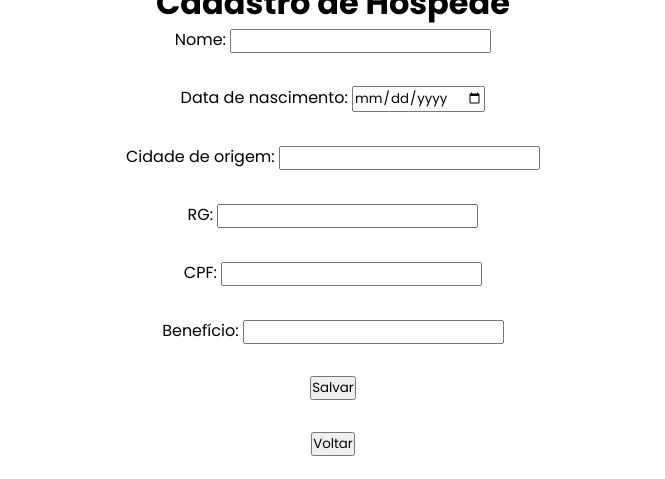
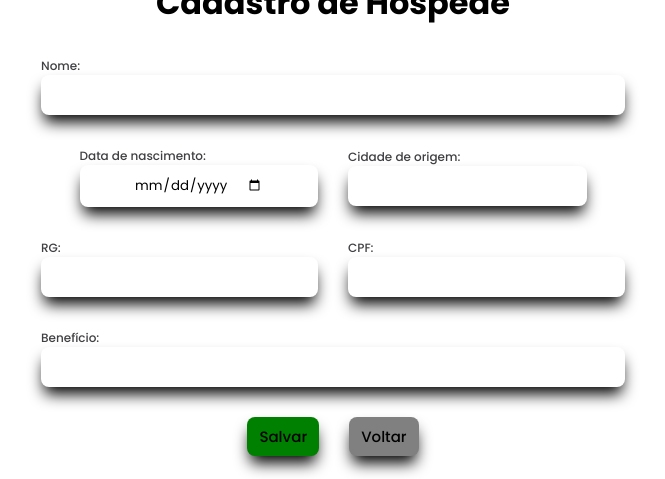
Before and after one commit to Kalleco/CasaPassagem, a PHP site: page /Paginas/cadmorador.html in a window 1280 px wide. Shown: the part 321-800 px from the top of the page, without its empty margins (307-972 px from the left). Run offline with PHP 8.4, Linux system fonts and the light colour scheme.

Commit message:
mudanças no layout e no css

```diff
--- a/Paginas/cadmorador.html
+++ b/Paginas/cadmorador.html
@@ -2,12 +2,11 @@
     <head>
         <meta charset="UTF-8">
         <meta name="viewport" content="width=device-width, initial-scale=1.0">
-        <title>Lista de Check-ins</title>
+        <title>Casa de passagem - Cadastro de Hóspede</title>
         <link rel="stylesheet" href="https://cdnjs.cloudflare.com/ajax/libs/font-awesome/6.7.2/css/all.min.css">
         <link rel="stylesheet" href="../css/style.css">
         <link rel="stylesheet" href="../css/navbar.css">
         <link rel="stylesheet" href="../css/home.css">
-        <link rel="stylesheet" href="../css/form.css">
       </head>
     <body>
   <header>
@@ -46,40 +45,48 @@
 
     <form action="/Formularios/moradores.php" method="POST" id="form">
         <div id="input-container">
-        <div id="input-box">
+
+            <div class="input-box">
                 <label for="nome" class="form-label">Nome:</label>
                 <input type="text" class="form-control" id="nome" name="nome" required>
             </div>
 
-      <div id="input-box">
+            <div class="form-row">
+                <div class="input-box">
                     <label for="data_nasc" class="form-label">Data de nascimento:</label>
                     <input type="date" class="form-control" id="data_nasc" name="data_nasc" required>
                 </div>
 
-      <div id="input-box">
+                <div class="input-box">
                     <label for="cidade_origem" class="form-label">Cidade de origem:</label>
                     <input type="text" class="form-control" id="cidade_origem" name="cidade_origem" required>
                 </div>
+            </div>
 
-      <div id="input-box">
+            <div class="form-row">
+                <div class="input-box">
                     <label for="rg" class="form-label">RG:</label>
                     <input type="text" class="form-control" id="rg" name="rg" required>
                 </div>
 
-      <div id="input-box">
+                <div class="input-box">
                     <label for="cpf" class="form-label">CPF:</label>
                     <input type="text" class="form-control" id="cpf" name="cpf" required>
                 </div>
+            </div>
 
-      <div id="input-box">
+            <div class="input-box">
                 <label for="beneficio" class="form-label">Benefício:</label>
                 <input type="text" class="form-control" id="beneficio" name="beneficio">
             </div>
 
+        </div>
+
+        <div class ="form-row">
         <button class="btn btn-success" type="submit">Salvar</button>
         <button type="button" class="btn btn-secondary" onclick="window.location.href='index.php'">Voltar</button>
+        </div>
     </form>
-</div>
  </main>
 
 
--- a/Paginas/lista.php
+++ b/Paginas/lista.php
@@ -35,7 +35,6 @@
         <link rel="stylesheet" href="/css/navbar.css">
         <link rel="stylesheet" href="/css/home.css">
         <link href="https://cdn.jsdelivr.net/npm/bootstrap@5.0.2/dist/css/bootstrap.min.css" rel="stylesheet" integrity="sha384-EVSTQN3/azprG1Anm3QDgpJLIm9Nao0Yz1ztcQTwFspd3yD65VohhpuuCOmLASjC" crossorigin="anonymous">
-
       </head>
     <body>
   <header>
@@ -61,12 +60,12 @@
 
       </ul>
 
-      <a href ='cadmorador.html' class = 'btn btn-default'>
+      <a href = "cadmorador.html" class = 'btn btn-default'>
           Cadastro
       </a>
      </nav>
+  </header>
 
-  </header>
     <main id="content">
       <div class="container-fluid">
       <div>
--- a/css/navbar.css
+++ b/css/navbar.css
@@ -25,6 +25,7 @@
 
 .btn-default{
     border: none;
+    color: white;
     display: flex;
     align-items: center;
     text-decoration: none;
@@ -47,14 +48,95 @@
 
 #input-container{
     display: flex;
-    justify-content: center;
     flex-direction: column;
     gap: 32px;
 }
 
-#form-title{
+#form-header{
     display: flex;
     justify-content: center;
     flex-direction: column;
     gap: 10px;
 }
+
+#form-title{
+    display: flex;
+}
+
+.btn-success{
+    background-color: green;
+    display: flex;
+    align-items: center;
+    border: none;
+    padding: 8px 12px;
+    border-radius: 8px;
+    font-size: 15px;
+    font-weight: 500;
+    cursor: pointer;
+    gap: 8px;
+    box-shadow: 0px 10px 15px -3px;
+}
+
+.btn-secondary{
+    background-color: gray;
+    display: flex;
+    border: none;
+    padding: 8px 12px;
+    border-radius: 8px;
+    font-size: 15px;
+    font-weight: 500;
+    box-shadow: 0px 10px 15px -3px;
+}
+
+form{
+    display: flex;
+    justify-content: space-between;
+    flex-direction: column;
+    gap: 30px;
+    height: 100%;
+}
+
+.form-label{
+    font-size: 12px;
+    color: #404044;
+    font-weight: 500;
+}
+
+.form-control{
+    display: flex;
+    align-items: center;
+    background-color: white;
+    box-shadow: 0px 10px 15px -3px;
+    padding: 10px;
+    width: 100%;
+    border: none;
+    border-radius: 8px;
+}
+
+#form-container{
+    width: 100%;
+    display: flex;
+    flex-direction: column;
+    gap: 30px;
+}
+
+.form-row{
+    display: flex;
+    flex-wrap: wrap;
+    gap: 30px;
+}
+
+.form-row .input-box{
+    flex: 1;
+    min-width: 200px;
+}
+
+.input-box{
+    width: 100%;
+}
+
+.form-select{
+    border-radius: 8px;
+    font-weight: 500;
+    padding: 10px;
+}
--- a/css/style.css
+++ b/css/style.css
@@ -7,6 +7,10 @@
   box-sizing: border-box;
   align-items: center;
   justify-content: center;
+}
+
+html{
+  height: 100%;
 }
 
 
@@ -23,6 +27,8 @@
 .card{
   width: 18rem;
 }
+
+
 
 
 #cardcheckin{
```
Also changed, not shown: Formularios/checkout.php (+57 -46 lines), Formularios/editar.php (+60 -57 lines), Paginas/index.php (+2 -5 lines), index.html (+8 -3 lines), Formularios/db.sqlite. Lines whose indentation alone changed are shown as unchanged.
